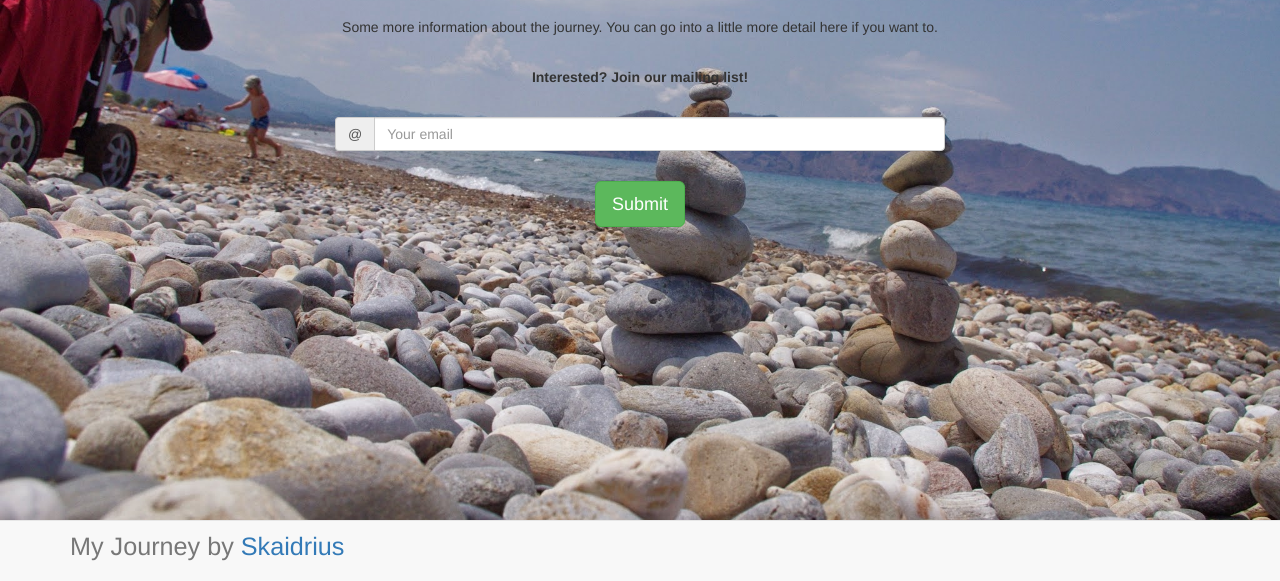
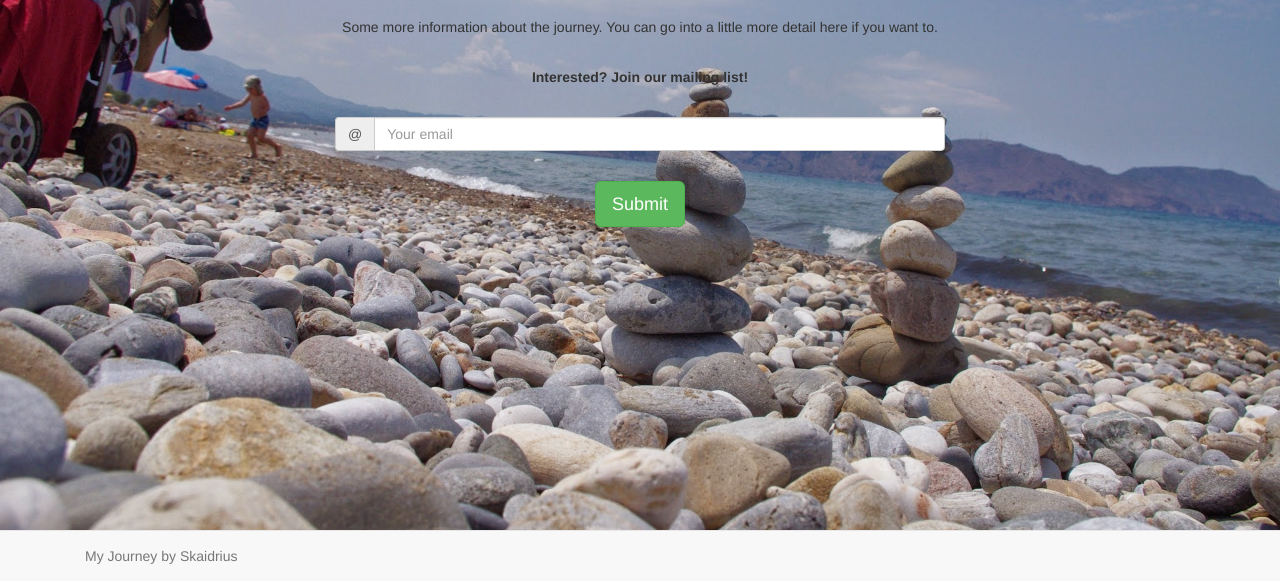
Before and after one commit to Skaidrius/landing_page, a plain HTML site: page index.html in a window 1280 px wide. Shown: the part 219-800 px from the top of the page. Drawn offline with Linux system fonts and the light colour scheme.

```diff
--- a/index.html
+++ b/index.html
@@ -111,9 +111,9 @@ class="form-control" />
 
  <div class="navbar navbar-default navbar-fixed-bottom">
   <div class="container">
-  	 	 <div class="navbar-header">
-  	 	 	 <p class="navbar-brand" >My Journey by <a href="mailto:skaidrius@gmail.com">Skaidrius</a></p>
-  	 	 </div>
+  	 	 <ul class="nav navbar-nav">
+  	 	 	 <li class="center"><a href="mailto:skaidrius@gmail.com">My Journey by Skaidrius</a></li>
+  	 	 </ul>
   </div>
  </div>
 
```
